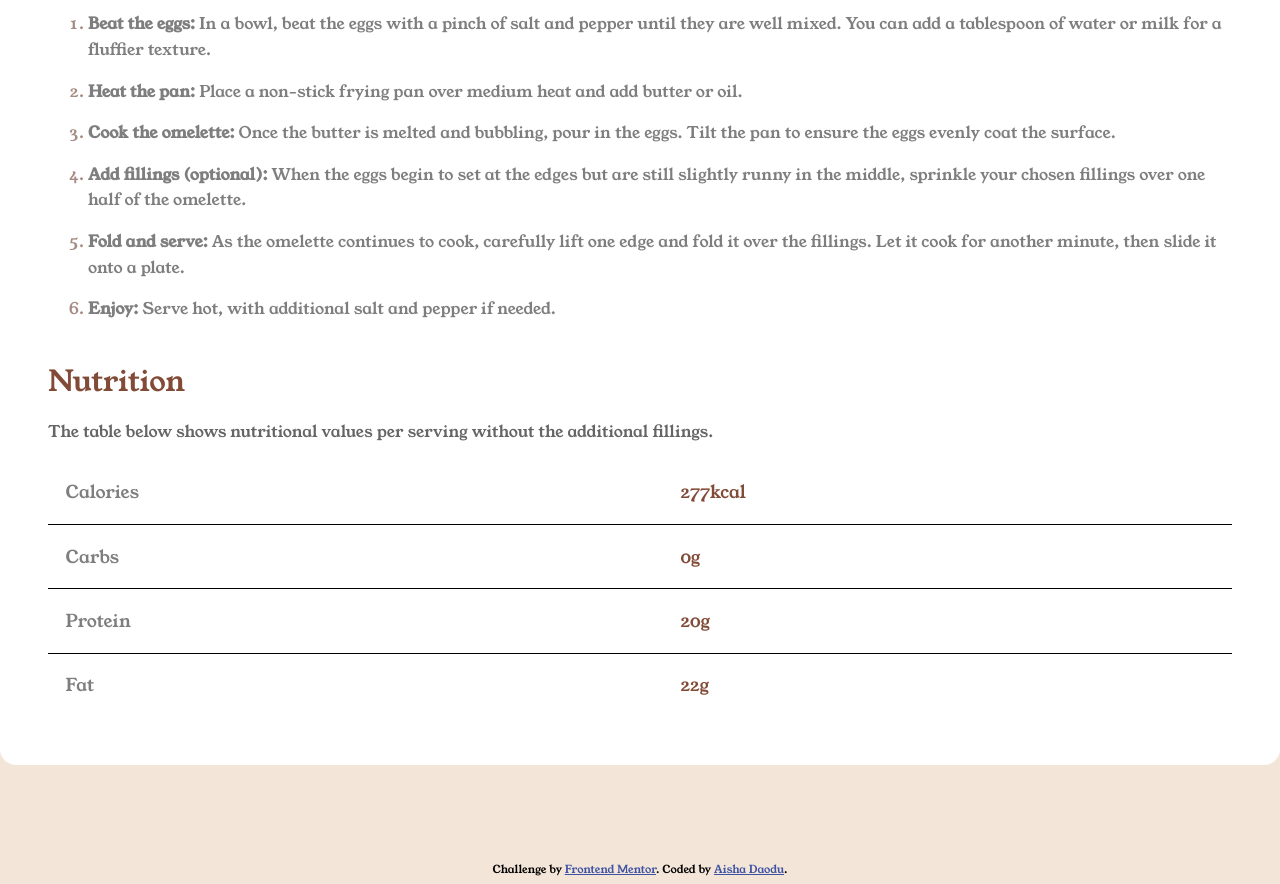
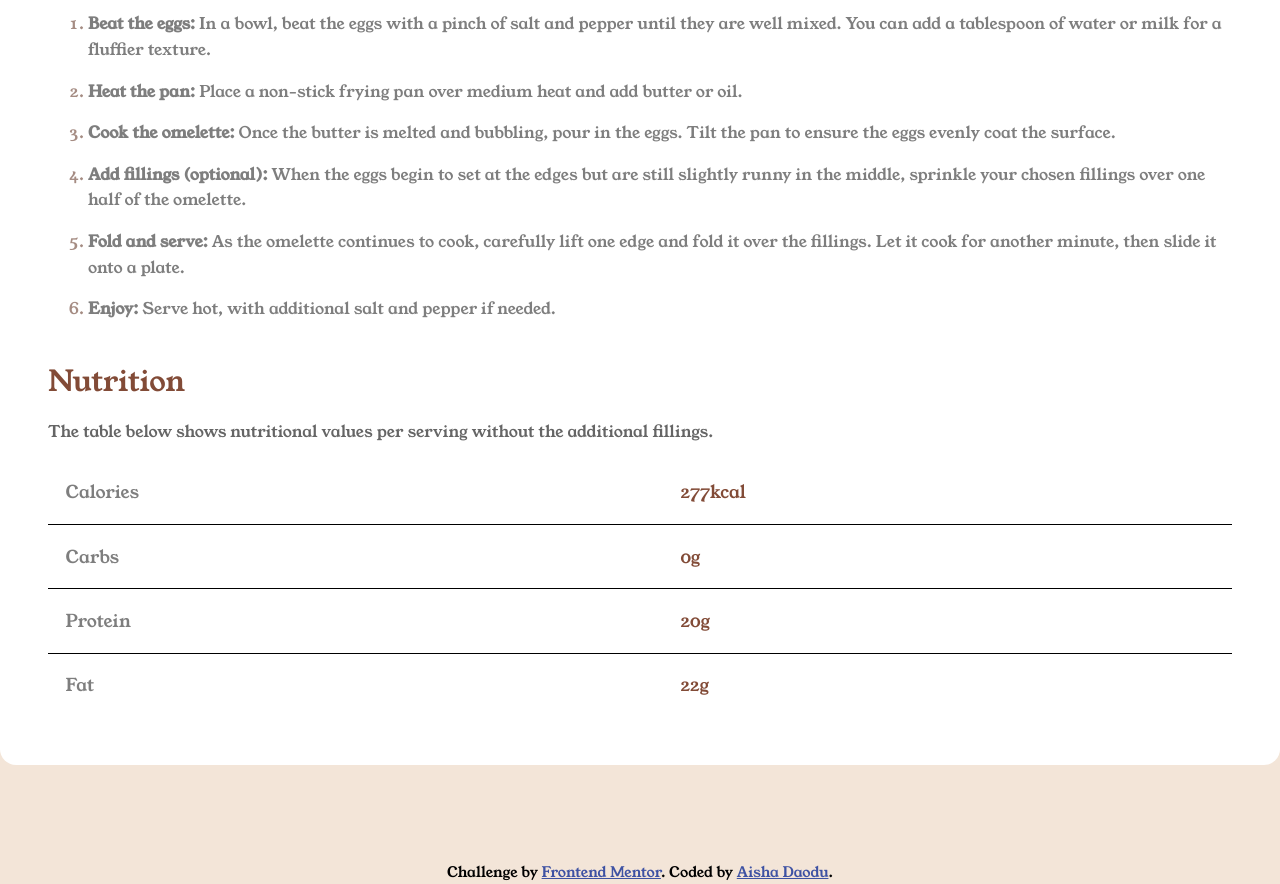
Before and after one commit to Daodu111/Recipe-page, a plain HTML site: page index.html in a window 1280 px wide. Shown: the part 1570-2454 px from the top of the page. Drawn offline with Linux system fonts and the light colour scheme.

Commit message:
Update index.html
html updated

```diff
--- a/index.html
+++ b/index.html
@@ -11,7 +11,7 @@
 
   <!-- Feel free to remove these styles or customise in your own stylesheet 👍 -->
   <style>
-    .attribution { font-size: 11px; text-align: center; }
+    .attribution { font-size: 0.9rem; text-align: center; }
     .attribution a { color: hsl(228, 45%, 44%); }
   </style>
 </head>
```
